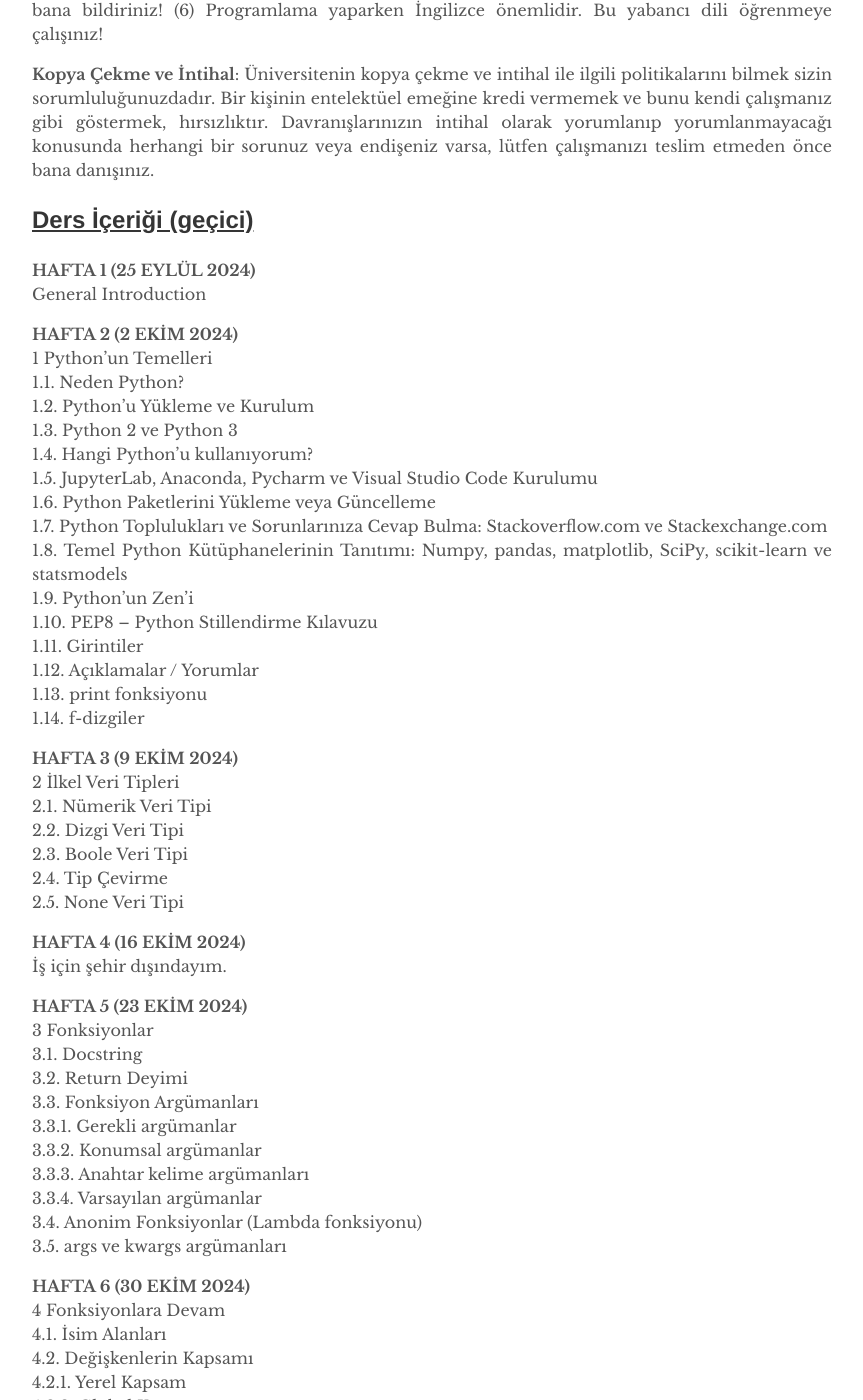
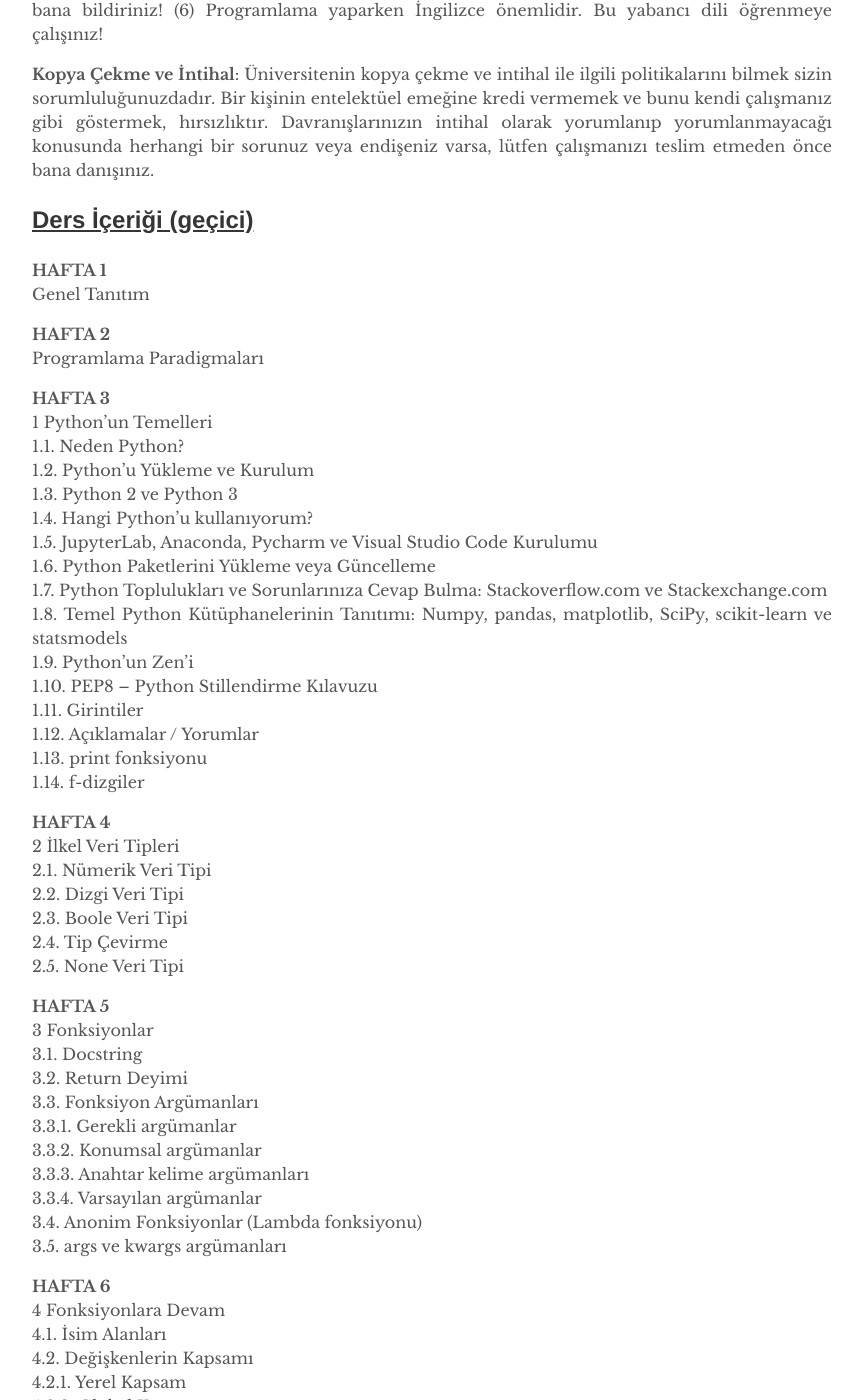
Before and after one commit to mmuratarat/turkish, a Jekyll site: the page built from _pages/fef210_2425spring.md, in a window 1280 px wide and 1400 px high, scrolled down 1861 px. Shown: the whole window, without its empty margins (208-1071 px from the left). Built offline with Jekyll 4.4.1, drawn with Linux system fonts in a browser that asks for light colours; nearby versions of some CDN libraries; comment, search, counter and statistics services are not loaded; some of the changed text lies outside the part shown.

Commit message:
Update fef210_2425spring.md

```diff
--- a/_pages/fef210_2425spring.md
+++ b/_pages/fef210_2425spring.md
@@ -66,10 +66,13 @@ permalink: /fef210_2425fall/
 
 ## <u>Ders İçeriği (geçici)</u>
 
-**HAFTA 1 (25 EYLÜL 2024)** <br />
-General Introduction
+**HAFTA 1** <br />
+Genel Tanıtım
 
-**HAFTA 2 (2 EKİM 2024)** <br />
+**HAFTA 2** <br />
+Programlama Paradigmaları
+
+**HAFTA 3** <br />
 1 Python’un Temelleri <br />
 1.1. Neden Python? <br />
 1.2. Python’u Yükleme ve Kurulum <br />
@@ -86,7 +89,7 @@ General Introduction
 1.13. print fonksiyonu <br />
 1.14. f-dizgiler <br />
 
-**HAFTA 3 (9 EKİM 2024)** <br />
+**HAFTA 4** <br />
 2 İlkel Veri Tipleri <br />
 2.1. Nümerik Veri Tipi <br />
 2.2. Dizgi Veri Tipi <br />
@@ -94,10 +97,7 @@ General Introduction
 2.4. Tip Çevirme <br />
 2.5. None Veri Tipi <br />
 
-**HAFTA 4 (16 EKİM 2024)** <br />
-İş için şehir dışındayım.
-
-**HAFTA 5 (23 EKİM 2024)** <br />
+**HAFTA 5** <br />
 3 Fonksiyonlar <br />
 3.1. Docstring <br />
 3.2. Return Deyimi <br />
@@ -109,7 +109,7 @@ General Introduction
 3.4. Anonim Fonksiyonlar (Lambda fonksiyonu) <br />
 3.5. args ve kwargs argümanları <br />
 
-**HAFTA 6 (30 EKİM 2024)** <br />
+**HAFTA 6** <br />
 4 Fonksiyonlara Devam <br />
 4.1. İsim Alanları <br />
 4.2. Değişkenlerin Kapsamı <br />
@@ -119,7 +119,7 @@ General Introduction
 4.2.4.	Yerleşik Kapsam <br />
 4.2.5.	LEGB Kuralı <br />
 
-**HAFTA 7 (6 KASIM 2024)** <br />
+**HAFTA 7** <br />
 5 Kontrol Akışı <br />
 5.1. if, elif ve else yapısı <br />
 5.1.1.	 Basit if <br />
@@ -135,7 +135,7 @@ General Introduction
 6.2.3. pass ifadesi <br />
 6.2. while döngüleri <br />
 
-**WEEK 8 (13 KASIM 2024)** <br />
+**WEEK 8** <br />
 7 İlkel ve İlkel Olmayan Veri Yapıları <br />
 7.1. İlkel Olmayan Veri Yapıları <br />
 7.1.1. Demetler ve Demet Metotları <br />
@@ -145,10 +145,10 @@ General Introduction
 7.1.5. Kümeler ve Küme Metotları <br />
 7.2. List, Set, Dict Comprehensions <br />
 
-**HAFTA 9 (20 KASIM 2024)** <br />
+**HAFTA 9** <br />
 ARASINAV
 
-**HAFTA 10 (27 KASIM 2024)** <br />
+**HAFTA 10** <br />
 9 Nesne Tabanlı Programlamlama <br />
 9.1. Prosedürel ve Modüler Programlama <br />
 9.2. Sınıf oluşturma <br />
@@ -158,7 +158,7 @@ ARASINAV
 9.6. Niteliklere Erişim: getattr(), hasattr(), setattr(), delattr() <br />
 9.7. Sınıf Metotları / Örnek Metotları / Statik Metotlar <br />
 
-**HAFTA 11 (4 ARALIK 2024)** <br />
+**HAFTA 11** <br />
 10 Nesne Tabanlı Programlamlama'ya Devam <br />
 10.1. Kapsülleme <br />
 10.2. Polimorfizm <br />
@@ -168,13 +168,13 @@ ARASINAV
 10.6. Miras <br />
 10.7. super() fonksiyonu <br />
 
-**HAFTA 12 (11 ARALIK 2024)** <br />
+**HAFTA 12** <br />
 11 Python’da Hatalar ve İstisnai Durumlar <br />
 12 Sanal Ortamlar <br />
 13 Bazit Dizgi Manipülasyonları  <br />
 
-**HAFTA 13 (18 ARALIK 2024)** <br />
+**HAFTA 13** <br />
 14 NumPy Kütüphanesine Detaylı bir Bakış <br />
 
-**HAFTA 14 (25 ARALIK 2024)** <br />
+**HAFTA 14** <br />
 15 pandas Kütüphanesine Detaylı bir Bakış <br />
```
